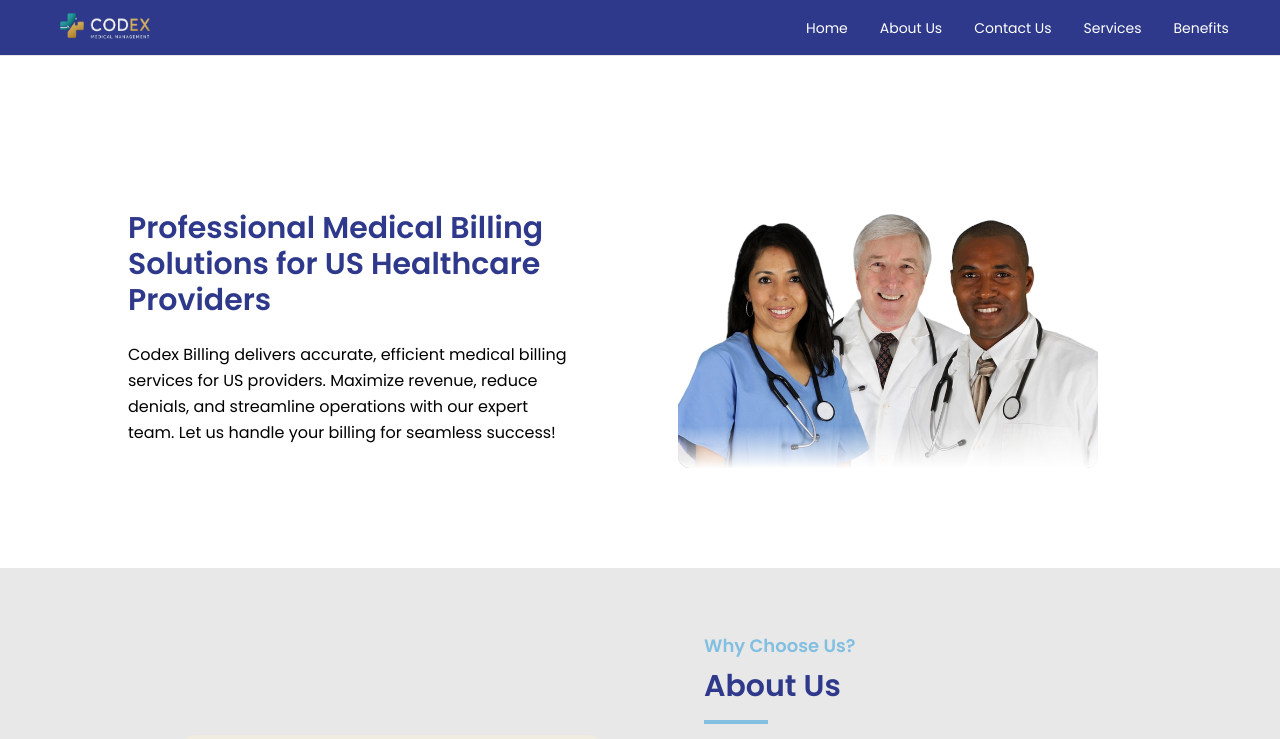
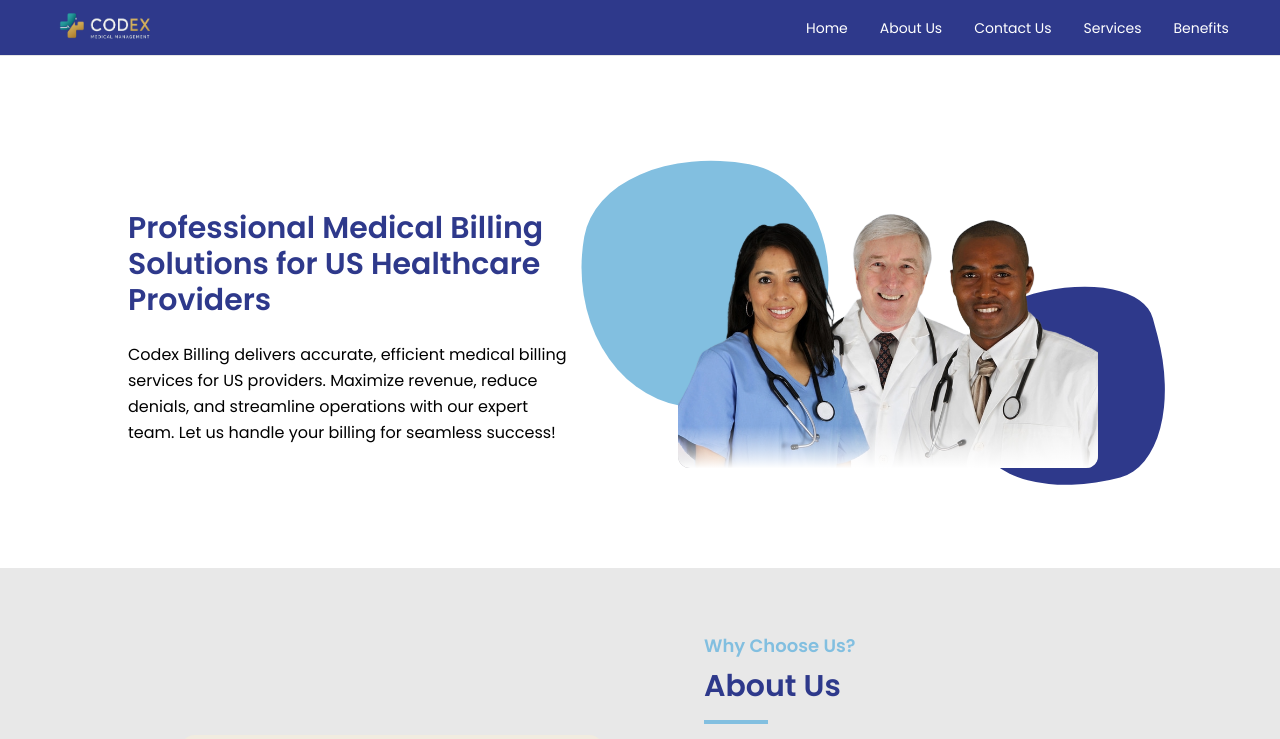
Before and after one commit to desmondortega/billing_website, a Next.js app: page / in a window 1280 px wide. Shown: the top 739 px of the page. Built offline with nearby package versions, Linux system fonts and the light colour scheme.

Commit message:
Added blobs to home page

```diff
--- a/app/page.js
+++ b/app/page.js
@@ -22,16 +22,44 @@ export default function Home() {
           </div>
           <div className="flex-1 flex justify-center">
             <div className="relative">
+              {/* Decorative blob 1 - tertiary color */}
+              <div
+                className="absolute z-0"
+                style={{
+                  backgroundColor: "var(--tertiary)",
+                  top: "-30px",
+                  left: "-100px",
+                  width: "250px",
+                  height: "250px",
+                  borderRadius: "60% 40% 50% 50% / 40% 50% 50% 60%",
+                  transform: "rotate(10deg)",
+                }}
+              ></div>
+
+              {/* Decorative blob 2 - secondary color */}
+              <div
+                className="absolute z-0"
+                style={{
+                  backgroundColor: "var(--secondary)",
+                  bottom: "-20px",
+                  right: "-70px",
+                  width: "200px",
+                  height: "200px",
+                  borderRadius: "50% 60% 40% 70% / 60% 30% 70% 40%",
+                  transform: "rotate(-15deg)",
+                }}
+              ></div>
+
               <Image
                 src="/home_page_main_trans.png"
                 alt="Professional Medical Billing"
                 width={420}
                 height={320}
-                className="max-w-full h-auto rounded-xl"
+                className="max-w-full h-auto rounded-xl relative z-10"
                 priority
               />
               <div
-                className="absolute inset-x-0 bottom-0 h-1/2 rounded-b-xl"
+                className="absolute inset-x-0 bottom-0 h-1/2 rounded-b-xl z-20"
                 style={{
                   background:
                     "linear-gradient(to bottom, rgba(255,255,255,0) 0%, rgba(255,255,255,0) 70%, rgba(255,255,255, 0.99) 100%",
```
